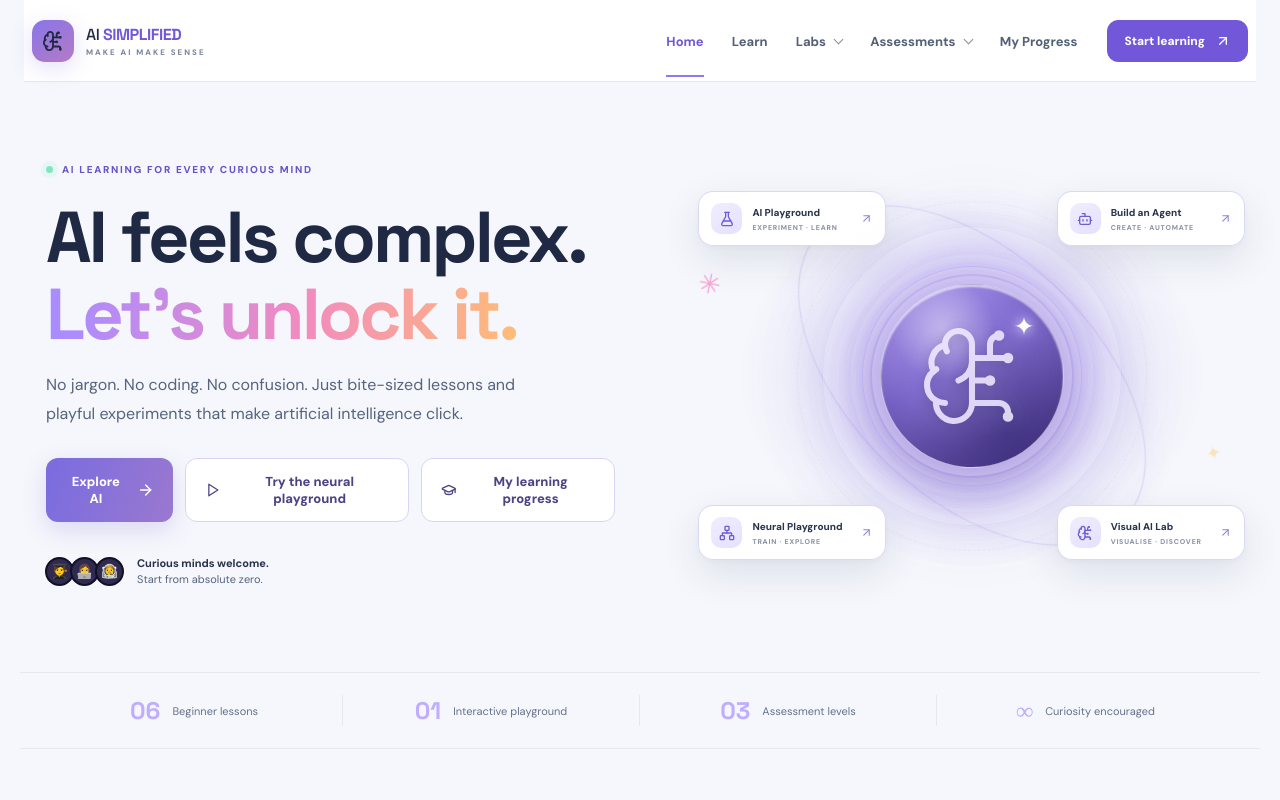
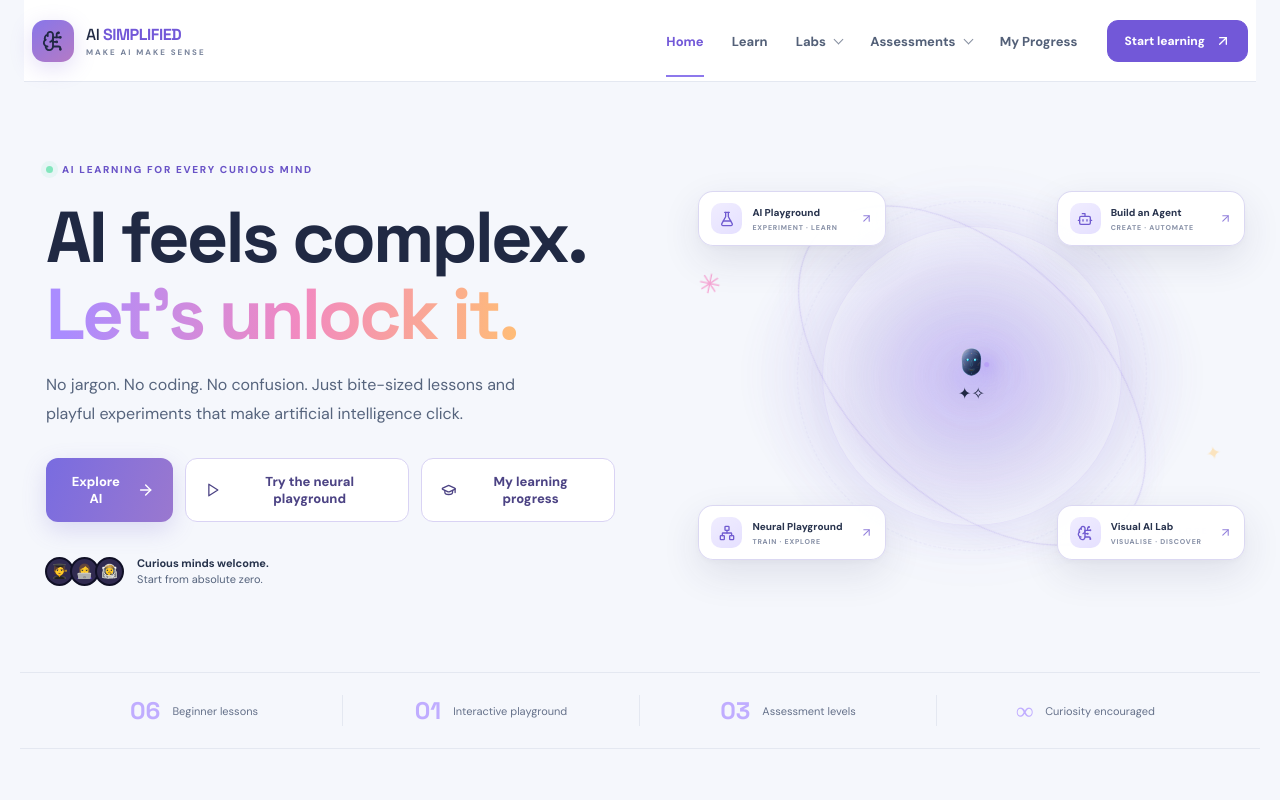
Before and after one commit to quantum-rakhi/ai-simplified, a React (Vite) app: page / in a window 1280 px wide. Shown: the top 800 px of the page. Built offline with nearby package versions, Linux system fonts and the light colour scheme.

Commit message:
Replace hero brain with interactive futuristic AI face

```diff
--- a/src/main.jsx
+++ b/src/main.jsx
@@ -1039,13 +1039,35 @@ const levelCounts = {
           </div>
           <div className="hero-proof"><div className="avatar-stack"><i>🧑‍🎓</i><i>👩‍💻</i><i>🧑‍🚀</i></div><span><b>Curious minds welcome.</b><br/>Start from absolute zero.</span></div>
         </div>
-        <div className="hero-art" onPointerMove={(event)=>{if(event.pointerType!=="mouse")return;const r=event.currentTarget.getBoundingClientRect();const x=(event.clientX-r.left)/r.width;const y=(event.clientY-r.top)/r.height;const dx=(x-.5)*2;const dy=(y-.5)*2;event.currentTarget.style.setProperty("--pointer-x",(x*100)+"%");event.currentTarget.style.setProperty("--pointer-y",(y*100)+"%");event.currentTarget.style.setProperty("--parallax-x",(dx*7)+"px");event.currentTarget.style.setProperty("--parallax-y",(dy*7)+"px");event.currentTarget.style.setProperty("--parallax-inverse-x",(dx*-5)+"px");event.currentTarget.style.setProperty("--parallax-inverse-y",(dy*-5)+"px");}} onPointerLeave={(event)=>{event.currentTarget.style.setProperty("--pointer-x","50%");event.currentTarget.style.setProperty("--pointer-y","50%");event.currentTarget.style.setProperty("--parallax-x","0px");event.currentTarget.style.setProperty("--parallax-y","0px");event.currentTarget.style.setProperty("--parallax-inverse-x","0px");event.currentTarget.style.setProperty("--parallax-inverse-y","0px");}}>
+        <div className="hero-art" onPointerMove={(event)=>{if(event.pointerType!=="mouse")return;const r=event.currentTarget.getBoundingClientRect();const x=(event.clientX-r.left)/r.width;const y=(event.clientY-r.top)/r.height;const dx=(x-.5)*2;const dy=(y-.5)*2;event.currentTarget.style.setProperty("--pointer-x",(x*100)+"%");event.currentTarget.style.setProperty("--pointer-y",(y*100)+"%");event.currentTarget.style.setProperty("--parallax-x",(dx*7)+"px");event.currentTarget.style.setProperty("--parallax-y",(dy*7)+"px");event.currentTarget.style.setProperty("--parallax-inverse-x",(dx*-5)+"px");event.currentTarget.style.setProperty("--parallax-inverse-y",(dy*-5)+"px");event.currentTarget.style.setProperty("--gaze-x",(dx*7)+"px");event.currentTarget.style.setProperty("--gaze-y",(dy*5)+"px");}} onPointerLeave={(event)=>{event.currentTarget.style.setProperty("--pointer-x","50%");event.currentTarget.style.setProperty("--pointer-y","50%");event.currentTarget.style.setProperty("--parallax-x","0px");event.currentTarget.style.setProperty("--parallax-y","0px");event.currentTarget.style.setProperty("--parallax-inverse-x","0px");event.currentTarget.style.setProperty("--parallax-inverse-y","0px");event.currentTarget.style.setProperty("--gaze-x","0px");event.currentTarget.style.setProperty("--gaze-y","0px");}}>
           <div className="orbit orbit-one"></div><div className="orbit orbit-two"></div>
           <button className="lab-orbit-card lab-orbit-one" onClick={()=>go("agent-tutorial")}><span className="lab-orbit-card-inner"><span className="lab-orbit-icon"><Bot size={16}/></span><span><b>Build an Agent</b><small>CREATE · AUTOMATE</small></span><ArrowUpRight size={13}/></span></button>
           <button className="lab-orbit-card lab-orbit-two" onClick={()=>go("playground")}><span className="lab-orbit-card-inner"><span className="lab-orbit-icon"><FlaskConical size={16}/></span><span><b>AI Playground</b><small>EXPERIMENT · LEARN</small></span><ArrowUpRight size={13}/></span></button>
           <button className="lab-orbit-card lab-orbit-three" onClick={()=>go("neural-playground")}><span className="lab-orbit-card-inner"><span className="lab-orbit-icon"><Network size={16}/></span><span><b>Neural Playground</b><small>TRAIN · EXPLORE</small></span><ArrowUpRight size={13}/></span></button>
           <button className="lab-orbit-card lab-orbit-four" onClick={()=>go("visual-lab")}><span className="lab-orbit-card-inner"><span className="lab-orbit-icon"><BrainCircuit size={16}/></span><span><b>Visual AI Lab</b><small>VISUALISE · DISCOVER</small></span><ArrowUpRight size={13}/></span></button>
-          <div className="brain-glow"><div className="brain-core"><BrainCircuit size={104} strokeWidth={1.25}/><span className="core-spark">✦</span></div></div>
+          <div className="brain-glow ai-face-glow"><div className="ai-face-shell">
+            <svg className="ai-face-svg" viewBox="0 0 320 360" role="img" aria-label="Futuristic AI face with glowing eyes">
+              <defs>
+                <linearGradient id="faceMetal" x1="0" y1="0" x2="1" y2="1"><stop offset="0" stopColor="#b9c9e8"/><stop offset=".28" stopColor="#5c6f9e"/><stop offset=".62" stopColor="#202d50"/><stop offset="1" stopColor="#111a32"/></linearGradient>
+                <linearGradient id="faceEdge" x1="0" y1="0" x2="1" y2="1"><stop offset="0" stopColor="#ffb66e"/><stop offset=".48" stopColor="#47e8ff"/><stop offset="1" stopColor="#9a7cff"/></linearGradient>
+                <linearGradient id="eyeGlow" x1="0" y1="0" x2="1" y2="1"><stop offset="0" stopColor="#d7ffff"/><stop offset=".5" stopColor="#47eaff"/><stop offset="1" stopColor="#1688db"/></linearGradient>
+                <filter id="eyeBloom"><feGaussianBlur stdDeviation="5" result="blur"/><feMerge><feMergeNode in="blur"/><feMergeNode in="SourceGraphic"/></feMerge></filter>
+              </defs>
+              <path className="face-outline" d="M160 18 C91 18 48 65 45 139 L51 235 C56 294 102 333 160 342 C218 333 264 294 269 235 L275 139 C272 65 229 18 160 18Z" fill="url(#faceMetal)" stroke="url(#faceEdge)" strokeWidth="2.5"/>
+              <path d="M74 104 Q160 47 246 104 M61 147 Q160 117 259 147 M67 238 Q160 278 253 238" fill="none" stroke="#80c9ed" strokeOpacity=".34" strokeWidth="1.4"/>
+              <path d="M83 70 L111 49 L132 47 M237 70 L209 49 L188 47 M59 185 L78 202 L81 225 M261 185 L242 202 L239 225" fill="none" stroke="#ffb66e" strokeWidth="2" strokeOpacity=".8"/>
+              <path d="M85 152 Q117 126 146 153 Q119 181 85 152Z M174 153 Q203 126 235 152 Q202 181 174 153Z" fill="#0b1730" stroke="#62eaff" strokeWidth="2"/>
+              <g className="ai-eye-pupil left-eye"><circle cx="116" cy="153" r="13" fill="url(#eyeGlow)" filter="url(#eyeBloom)"/><circle cx="116" cy="153" r="5" fill="#f2ffff"/><circle cx="111" cy="148" r="2.5" fill="#fff"/></g>
+              <g className="ai-eye-pupil right-eye"><circle cx="204" cy="153" r="13" fill="url(#eyeGlow)" filter="url(#eyeBloom)"/><circle cx="204" cy="153" r="5" fill="#f2ffff"/><circle cx="199" cy="148" r="2.5" fill="#fff"/></g>
+              <path d="M160 159 L146 219 L160 230 L174 219Z" fill="#273d62" stroke="#66eaff" strokeWidth="1.5"/>
+              <path d="M125 263 Q160 279 195 263 L184 288 Q160 301 136 288Z" fill="#09162d" stroke="#66dff5" strokeWidth="1.8"/>
+              <path d="M137 272 L183 272 M143 281 L177 281" stroke="#ffb66e" strokeWidth="2" strokeLinecap="round"/>
+              <path d="M93 94 L108 83 L124 82 M227 94 L212 83 L196 82 M99 310 L124 324 L145 329 M221 310 L196 324 L175 329" fill="none" stroke="#66dff5" strokeWidth="2" strokeOpacity=".65"/>
+              <path d="M160 27 V66 M160 294 V331 M52 192 H73 M247 192 H268" stroke="#9a8cff" strokeWidth="1.5" strokeOpacity=".75"/>
+              <circle cx="160" cy="76" r="4" fill="#ffbd78"/><circle cx="160" cy="315" r="3" fill="#59eaff"/>
+            </svg>
+            <span className="face-scan-line"/><span className="face-spark face-spark-a">✦</span><span className="face-spark face-spark-b">✧</span>
+          </div></div>
           <div className="orbit-label label-a">LEARN</div><div className="orbit-label label-b">EXPLORE</div>
           <span className="art-star star-a">✳</span><span className="art-star star-b">✦</span>
         </div>
```
